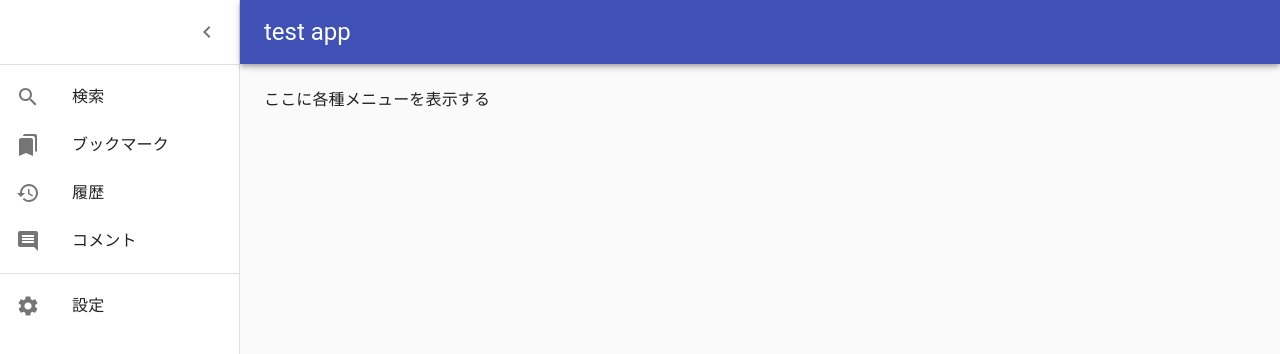
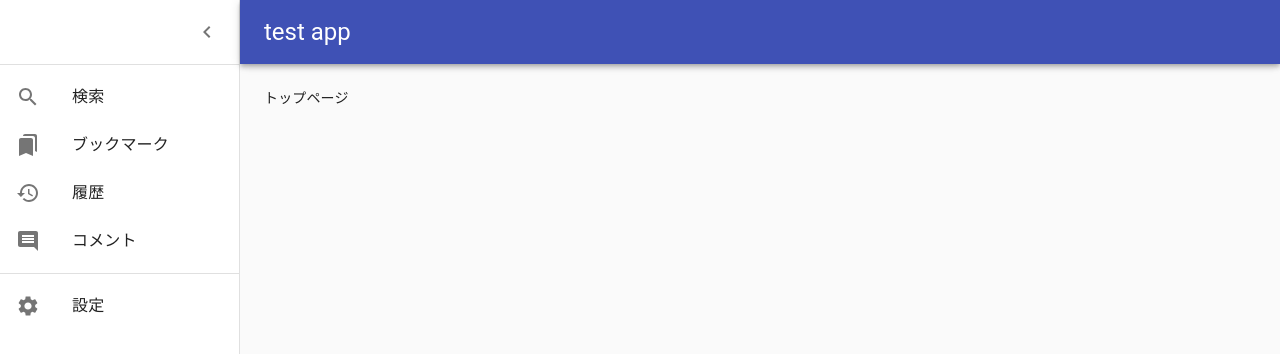
Before and after one commit to ochi-tama/react-test, a React (Create React App) app: page / in a window 1280 px wide. Shown: the top 354 px of the page. Built offline with nearby package versions, Linux system fonts and the light colour scheme.

Commit message:
仮ページを配置

```diff
--- a/src/App.tsx
+++ b/src/App.tsx
@@ -4,18 +4,17 @@ import styled from 'styled-components'
 import Layout from './components/Layout/Layout'
 import Login from './pages/Login/Login'
 import Search from './pages/Search/Search'
+import Top from './pages/Top/Top'
 
 function App(): JSX.Element {
   return (
     <RootDiv>
       <Layout>
-        <>
-          <header className="App-header"></header>
-          <Switch>
-            <Route exact path="/" component={Search} />
-            <Route exact path="/login" component={Login} />
-          </Switch>
-        </>
+        <Switch>
+          <Route exact path="/search" component={Search} />
+          <Route exact path="/login" component={Login} />
+          <Route component={Top} />
+        </Switch>
       </Layout>
     </RootDiv>
   )
--- a/src/pages/Search/Search.tsx
+++ b/src/pages/Search/Search.tsx
@@ -3,5 +3,5 @@ import Typography from '@material-ui/core/Typography'
 import React from 'react'
 
 export default function MiniDrawer(): JSX.Element {
-  return <Typography paragraph>ここに各種メニューを表示する</Typography>
+  return <Typography paragraph>検索ページ</Typography>
 }
--- /dev/null
+++ b/src/pages/Top/Top.tsx
@@ -0,0 +1,5 @@
+import React from 'react'
+
+export default function Top(): JSX.Element {
+  return <div>トップページ</div>
+}
```
